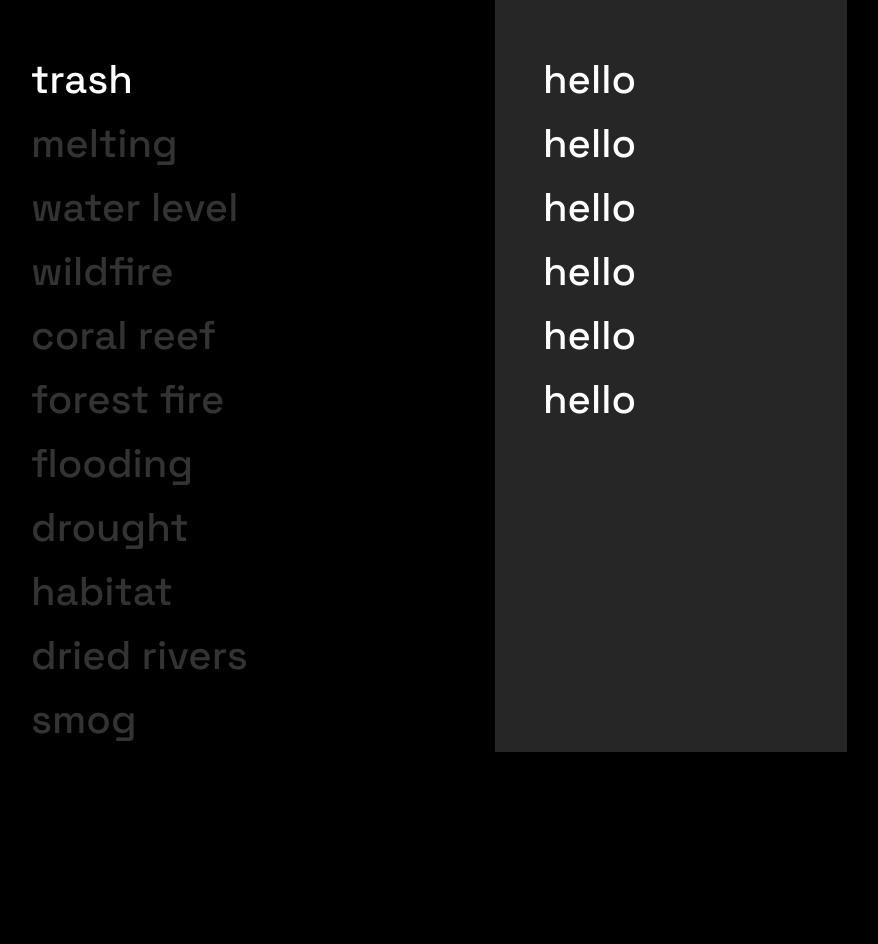
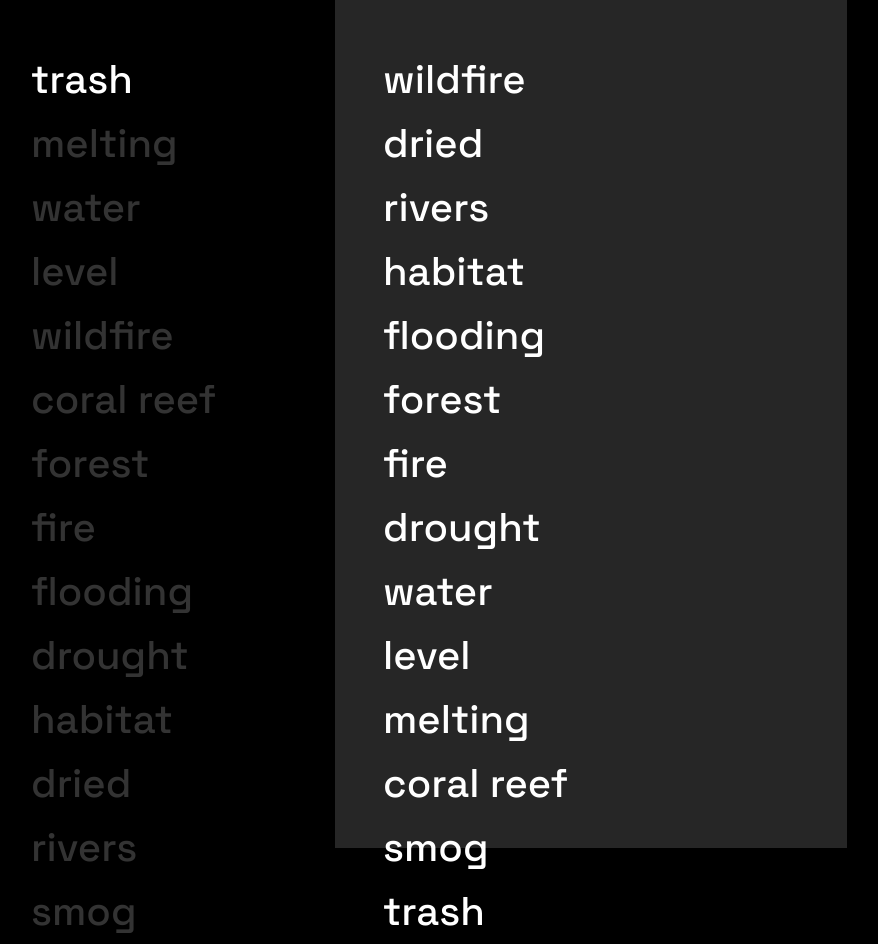
Before and after one commit to suyjeff/336-project1, a plain HTML site: page index.html in a window 1280 px wide. Both pictures are taken after a click on the element "trash". Shown: the whole page, without its empty margins (209-1087 px from the left). Before the commit the page ends 800 px from the top, so only its background shows below. Drawn offline with Linux system fonts and the light colour scheme.

Commit message:
More edits

```diff
--- a/index.html
+++ b/index.html
@@ -20,16 +20,11 @@
             </div>
 
             <div id="images">
-
+                <!-- Random images will appear here -->
             </div>
 
             <div id="next">
-                <p>hello</p>
-                <p>hello</p>
-                <p>hello</p>
-                <p>hello</p>
-                <p>hello</p>
-                <p>hello</p>
+
             </div>
 
 
--- a/main.js
+++ b/main.js
@@ -96,6 +96,151 @@ const gan_image_names = [
     "BigBiGAN-34.png"
 ];
 
+const classification_relations=
+[
+   {
+        base:"rock_arch",
+        class1:"trash",
+        class2: "habitat",
+        class3: "flooding",
+   },
+   {
+        base:"forest/broadleaf",
+        class1:"fire",
+        class2: "wildfire",
+        class3: "forest",
+        class4: "drought",
+        class5: "dried"
+    },
+    {
+        base:"crevasse",
+        class1:"drought",
+        class2: "dried",
+        class3: "melting"
+    },
+    {
+        base:"rainforest",
+        class3: "smog"
+    },
+
+
+    {
+        base:"hayfield",
+        class1:"fire",
+        class2: "drought"
+    },
+    {
+        base:"hot",
+        class1:"fire",
+        class2: "wildfire"
+    },
+    {
+        base:"spring",
+        class1:"forest",
+        class2: "level"
+    },
+    {
+        base:"pizzeria",
+        class1:"trash",
+    },
+    {
+        base:"lagoon",
+        class1:"reef",
+        class2: "coral",
+        class3: "water",
+        class4: "flooding"
+    },
+    {
+        base:"tree",
+        class1:"drought"
+    },
+    {
+        base:"farm",
+        class1:"drought",
+        class2: "dried",
+    },
+    {
+        base:"trench",
+        class1:"drought",
+        class2: "rivers",
+    },
+    {
+        base:"boardwalk",
+        class1:"drought",
+        class2: "dried",
+    },
+    {
+        base:"hot",
+        class1:"drought",
+        class2: "dried",
+        class3: "trash"
+    },
+    {
+        base:"landfill",
+        class1:"drought",
+        class2: "dried",
+        class3: "trash"
+    },
+    {
+        base:"desert/sand",
+        class1:"drought",
+        class2: "dried",
+        class3: "trash"
+    },
+    {
+        base:"beach",
+        class1:"melting",
+        class2: "dried"
+    },
+    {
+        base:"volcano",
+        class1:"drought",
+        class2: "dried",
+        class3: "trash"
+    },
+    {
+        base:"temple/asia",
+        class1:"drought",
+        class2: "dried",
+        class3: "trash"
+    },
+    {
+        base:"cliff",
+        class1:"drought",
+        class2: "dried",
+        class3: "trash"
+    },
+    {
+        base:"rock",
+        class1:"drought",
+        class2: "dried",
+        class3: "trash"
+    },
+    {
+        base:"slope",
+        class1:"drought",
+        class2: "dried",
+        class3: "trash"
+    },
+    {
+        base:"field/cultivated",
+        class1:"drought",
+        class2: "dried",
+        class3: "trash"
+    },
+    {
+        base:"stage",
+        class1:"wildfire",
+        class2: "dried",
+        class3: "trash"
+    },
+    {
+        base:"islet",
+        class1:"rivers",
+        class2: "flooding"
+    },
+]
+
 // randomly choose one of two arrays
 const randomArray = (arr1, arr2) => {
     const rand = Math.random();
@@ -171,5 +316,21 @@ for (var i = 0; i < location_divs.length; i++) {
                 location_divs[i].classList.add("non-active");
             }
         }
+
+        // populate next div with text from the array not chosen
+        var next_div = document.getElementById("next");
+        next_div.innerHTML = "";
+        var next_Array = randomArray(classifications, crises);
+        var next_Array_sorted = next_Array.sort(() => Math.random() - 0.5);
+        for (var i = 0; i < next_Array_sorted.length; i++) {
+            var text_div = document.createElement("div");
+            text_div.className = "text-div";
+            text_div.innerHTML = next_Array_sorted[i];
+            next_div.appendChild(text_div);
+        }
+
     });
 }
+
+// randomly assign display grid to #location
+var rand_grid = Math.floor(Math.random() * 2);
--- a/styles.css
+++ b/styles.css
@@ -12,7 +12,11 @@ body {
 #location {
     color: white;
     padding-top: 48px;
-    width: 60%;
+    width: 40%;
+    /* display: grid;
+    grid-template-columns: repeat(5, 1fr);
+    grid-template-rows: repeat(5, 10vw);
+    grid-gap: 0px; */
 }
 
 .text-div {
@@ -20,7 +24,7 @@ body {
     font-weight: 500;
     line-height: 64px;
     padding-left: 16px;
-    width: 50%;
+    width: 60%;
     transition: background-color 0.3s ease-in-out, border-radius 0.1s ease-in-out;
 }
 
@@ -41,8 +45,9 @@ body {
 #next {
     /* margin-left: 48px; */
     padding-left: 32px;
-    width: 40%;
-    vh: 100%;
+    padding-top: 48px;
+    width: 60%;
+    height: 100vh;
     background: rgba(255, 255, 255, 0.15);
 }
 
@@ -58,6 +63,11 @@ body {
 
 #next p:first-child {
     margin-top: 48px;
+}
+
+#next .text-div {
+    color: white;
+    width: 40%;
 }
 
 #images {
```
Also changed, not shown: relations.json (added, +91 -0 lines).
